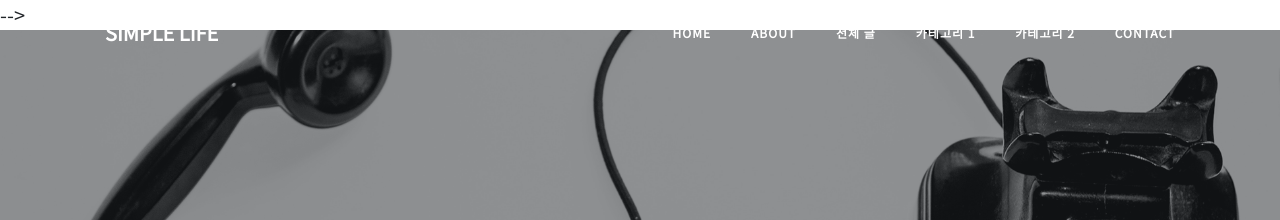
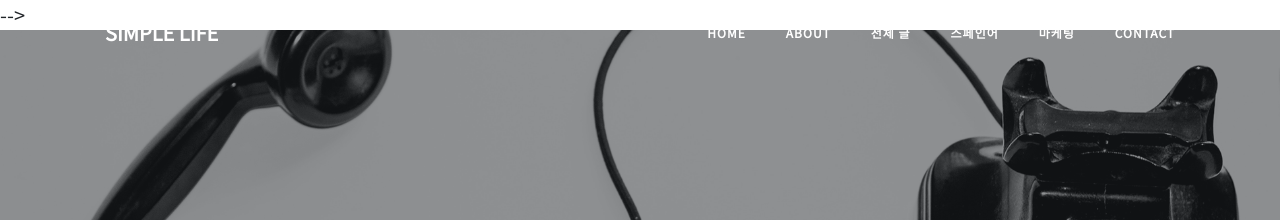
Before and after one commit to moringjyp/rosa, a Jekyll site: the page built from contact.html, in a window 1280 px wide and 900 px high. Shown: the top 220 px of the window. Built offline with Jekyll 4.4.1, drawn with Linux system fonts in a browser that asks for light colours.

Commit message:
카테고리 컨텍 수정

```diff
--- a/_includes/navbar.html
+++ b/_includes/navbar.html
@@ -18,10 +18,10 @@
           <a class="nav-link" href="{{ "/posts" | relative_url }}">전체 글</a>
         </li>
         <li class="nav-item">
-          <a class="nav-link" href="{{ "/category/1" | relative_url }}">카테고리 1</a>
+          <a class="nav-link" href="{{ "/category/1" | relative_url }}">스페인어</a>
         </li>
         <li class="nav-item">
-          <a class="nav-link" href="{{ "/category/2" | relative_url }}">카테고리 2</a>
+          <a class="nav-link" href="{{ "/category/2" | relative_url }}">마케팅</a>
         </li>
         <li class="nav-item">
           <a class="nav-link" href="{{"/contact" | relative_url }}">Contact</a>
--- a/category/1.html
+++ b/category/1.html
@@ -1,6 +1,6 @@
 ---
 layout: page
-title: 카테고리 1
+title: 스페인어
 permalink: /category/1/
 background: '/img/bg-post.jpg'
 ---
--- a/category/2.html
+++ b/category/2.html
@@ -1,6 +1,6 @@
 ---
 layout: page
-title: 카테고리 2
+title: 마케팅
 permalink: /category/2/
 background: '/img/bg-post.jpg'
 ---
--- a/contact.html
+++ b/contact.html
@@ -10,25 +10,17 @@ form: true
 <form name="sentMessage" id="contactForm" novalidate>
   <div class="control-group">
     <div class="form-group floating-label-form-group controls">
-      <label>Name</label>
+      <label>JY PARK</label>
       <input type="text" class="form-control" placeholder="Name" id="name" required data-validation-required-message="Please enter your name.">
       <p class="help-block text-danger"></p>
     </div>
   </div>
   <div class="control-group">
     <div class="form-group floating-label-form-group controls">
-      <label>Email Address</label>
+      <label>moringjyp@gmail.com</label>
       <input type="email" class="form-control" placeholder="Email Address" id="email" required data-validation-required-message="Please enter your email address.">
       <p class="help-block text-danger"></p>
     </div>
-  </div>
-  <div class="control-group">
-    <div class="form-group col-xs-12 floating-label-form-group controls">
-      <label>Phone Number</label>
-      <input type="tel" class="form-control" placeholder="Phone Number" id="phone" required data-validation-required-message="Please enter your phone number.">
-      <p class="help-block text-danger"></p>
-    </div>
-  </div>
   <div class="control-group">
     <div class="form-group floating-label-form-group controls">
       <label>Message</label>
```
